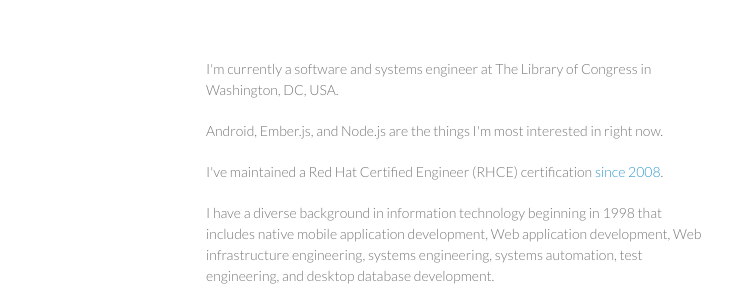
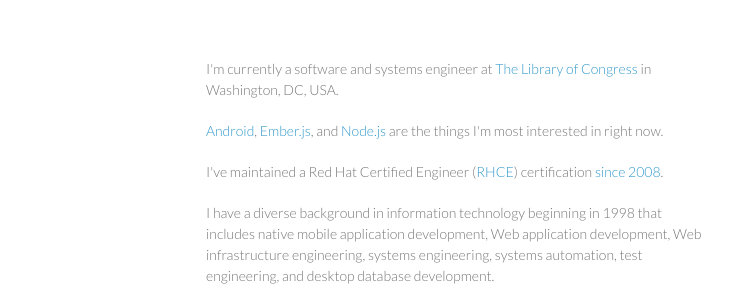
Before and after one commit to hourback/hourback.github.com, a plain HTML site: page index.html in a window 1280 px wide. Shown: the top 286 px of the page, 364-1096 px from the left. Drawn offline with Linux system fonts and the light colour scheme.

Commit message:
- Added hyperlinks in content section

```diff
--- a/index.html
+++ b/index.html
@@ -36,11 +36,12 @@
 
   </header>
   <section>
-    <p>I'm currently a software and systems engineer at The Library of Congress in Washington, DC, USA.</p>
+    <p>I'm currently a software and systems engineer at <a href="http://www.loc.gov/">The Library of Congress</a> in Washington, DC, USA.</p>
 
-    <p>Android, Ember.js, and Node.js are the things I'm most interested in right now.</p>
+    <p><a href="https://developer.android.com/">Android</a>, <a href="http://emberjs.com/">Ember.js</a>, and
+      <a href="http://nodejs.org/">Node.js</a> are the things I'm most interested in right now.</p>
 
-    <p>I've maintained a Red Hat Certified Engineer (RHCE) certification
+    <p>I've maintained a Red Hat Certified Engineer (<a href="http://www.redhat.com/training/certifications/rhce/">RHCE</a>) certification
       <a href="https://www.redhat.com/wapps/training/certification/verify.html?certNumber=805008353130449">since 2008</a>.</p>
 
     <p>I have a diverse background in information technology beginning in 1998 that includes native mobile application
```
